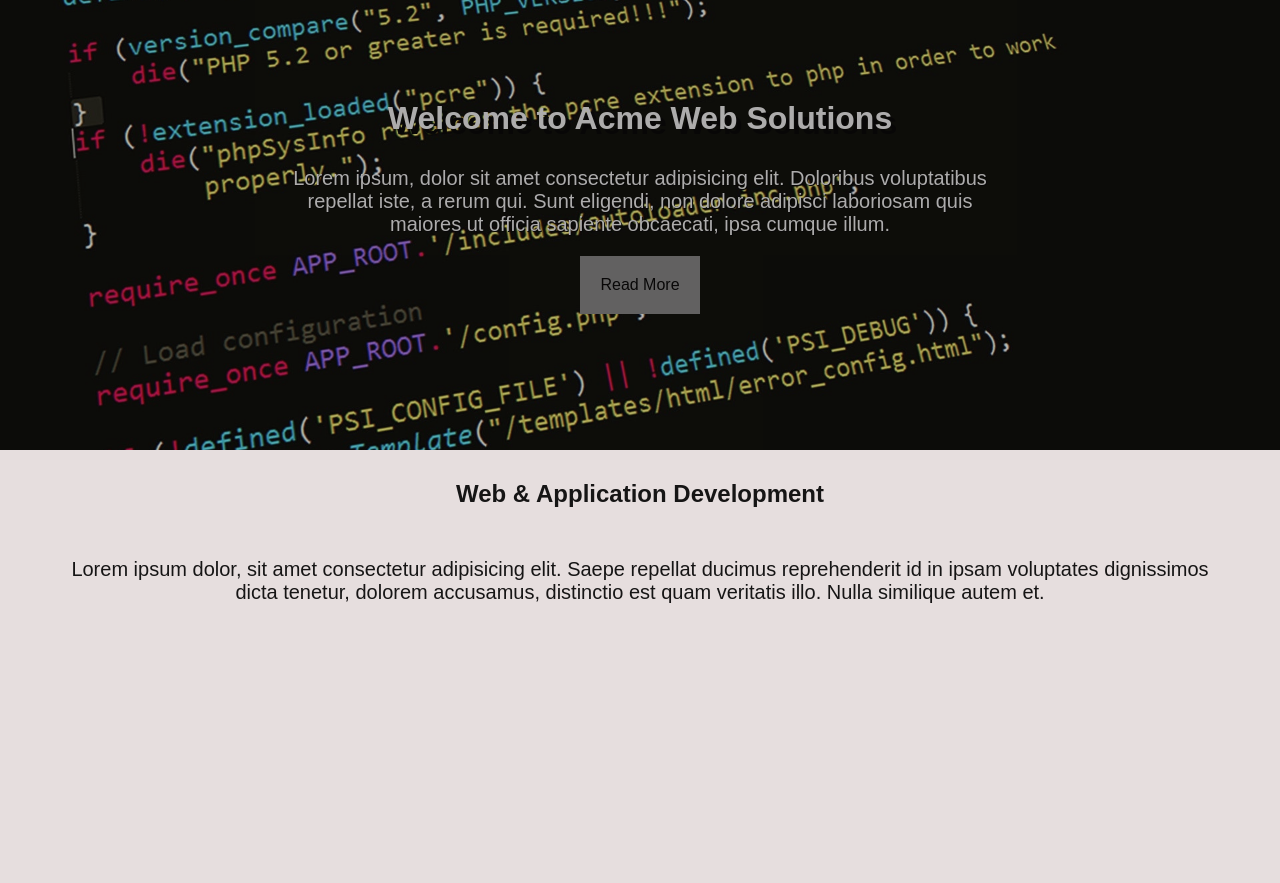
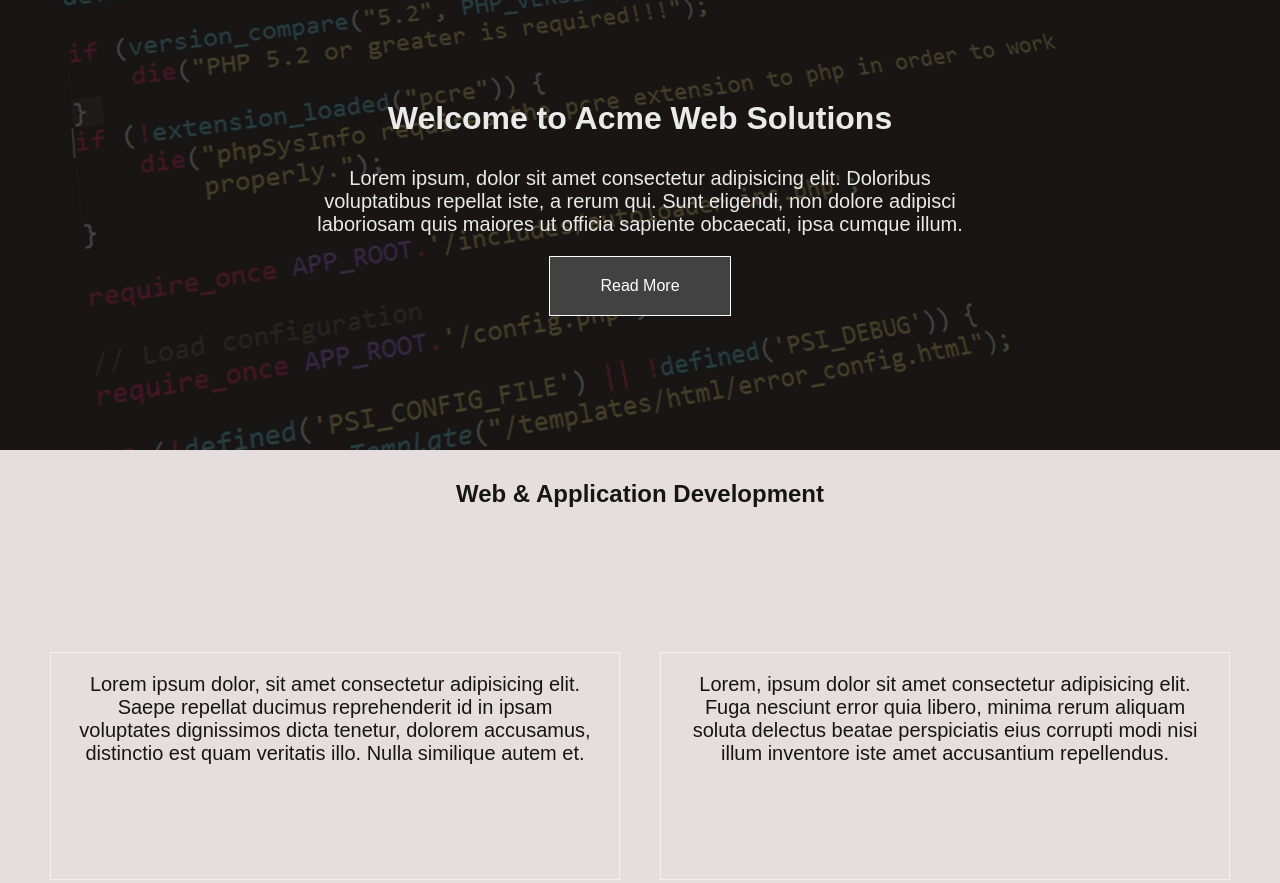
Before and after one commit to Rodrigo-FN/css-grid-responsive, a plain HTML site: page index.html in a window 1280 px wide. Shown: the top 883 px of the page. Drawn offline with Linux system fonts and the light colour scheme.

Commit message:
Finalizado

```diff
--- /dev/null
+++ b/estilos/media-query.css
@@ -0,0 +1,53 @@
+@media screen and (min-width: 700px) {
+    .cabecalho {
+        margin: auto;
+        max-width: 750px;
+    }
+
+    .cabecalho__div {
+        left: 0;
+    }
+
+    .cabecalho__botao {
+        background-color: rgb(66, 66, 66);
+        padding: 20px 50px;
+    }
+
+    .section-1 {
+        display: grid;
+        grid-template-columns: 1fr 1fr ;
+        grid-template-areas:
+            'titulo_web'
+            'texto_web'
+        ;
+    }
+
+    .titulo_web {
+        grid-column: span 2;
+    }
+
+    .texto_web{
+        margin: 20px;
+        border: 1px solid rgba(255, 255, 255, 0.616);
+    }
+
+    .central {
+        grid-template-rows: 1fr;
+        grid-template-columns: 1fr 1fr 1fr;
+    }
+
+    .div__central {
+        margin-left: 20px;
+    }
+
+    .section__white {
+        height: 250px;
+    }
+
+    .section__grid {
+        display: grid;
+        grid-template-columns: 1fr 1fr;
+    }
+
+
+}
--- a/estilos/style.css
+++ b/estilos/style.css
@@ -19,31 +19,49 @@ body {
 .cabecalho {
     min-height: 450px;
     text-align: center;
+    color: var(--branco-texto);
+}
+
+.cabecalho__div {
+    position: absolute;
+    width: 100%;
+    height: 450px;
     background: url('../img/back-cabecalho.jpg') no-repeat center;
     background-size: cover;
-    color: var(--branco-texto);
-    opacity: .7;
+    opacity: .2;
+    z-index: 1;
 }
 
+
 .cabecalho__titulo {
+    position: relative;
     padding: 100px 30px 30px 30px;
-    text-shadow: 5px 5px 0px black;
+    z-index: 3;
 }
 
 .cabecalho__texto {
+    position: relative;
     margin: auto;
     max-width: 800px;
     font-size: 20px;
-    text-shadow: 1px 1px 0px black;
     padding: 0px 30px 20px 30px;
+    z-index: 3;
 }
 
 .cabecalho__botao {
+    position: relative;
     display: inline-block;
     padding: 20px;
     background-color: gray;
-    color: black;
+    color: white;
     text-decoration: none;
+    border: 1px solid white;
+    z-index: 3;
+}
+
+.cabecalho__botao:hover {
+    background-color: #EAEAEA;
+    color: rgb(34, 33, 33);
 }
 
 
--- a/index.html
+++ b/index.html
@@ -5,18 +5,24 @@
     <meta http-equiv="X-UA-Compatible" content="IE=edge">
     <meta name="viewport" content="width=device-width, initial-scale=1.0">
     <link rel="stylesheet" href="estilos/style.css">
+    <link rel="stylesheet" href="./estilos/media-query.css">
     <title>CSS Grid Responsive Site</title>
 </head>
 <body>
     <header class="cabecalho">
+        <div class="cabecalho__div">
+
+        </div>
             <h1 class="cabecalho__titulo">Welcome to Acme Web Solutions</h1>
             <p class="cabecalho__texto">Lorem ipsum, dolor sit amet consectetur adipisicing elit. Doloribus voluptatibus repellat iste, a rerum qui. Sunt eligendi, non dolore adipisci laboriosam quis maiores ut officia sapiente obcaecati, ipsa cumque illum.</p>
-        <a class="cabecalho__botao" href="#">Read More</a>
+            <a class="cabecalho__botao" href="#navega">Read More</a>
+
     </header>
     <main>
         <section class="section-1">
-            <h2 class="section-1__titulo titulo">Web & Application Development</h2>
-            <p class="texto">Lorem ipsum dolor, sit amet consectetur adipisicing elit. Saepe repellat ducimus reprehenderit id in ipsam voluptates dignissimos dicta tenetur, dolorem accusamus, distinctio est quam veritatis illo. Nulla similique autem et.</p>
+            <h2 class="section-1__titulo titulo titulo_web">Web & Application Development</h2>
+            <p class="texto texto_web">Lorem ipsum dolor, sit amet consectetur adipisicing elit. Saepe repellat ducimus reprehenderit id in ipsam voluptates dignissimos dicta tenetur, dolorem accusamus, distinctio est quam veritatis illo. Nulla similique autem et.</p>
+            <p class="texto texto_web">Lorem, ipsum dolor sit amet consectetur adipisicing elit. Fuga nesciunt error quia libero, minima rerum aliquam soluta delectus beatae perspiciatis eius corrupti modi nisi illum inventore iste amet accusantium repellendus.</p>
         </section>
 
         <section class="central">
@@ -38,26 +44,28 @@
         </section>
 
         <section class="section__white">
-            <h2 class="titulo">We Handle all of your digital needs</h2>
+            <h2 class="titulo"><a name="navega">We Handle all of your digital needs</a></h2>
             <p class="texto">Lorem ipsum dolor sit amet consectetur, adipisicing elit. Quos officia voluptatem sequi ad in dolorum laborum temporibus facere, reiciendis autem molestias quas nihil veniam fugit doloremque fuga quisquam quae impedit.</p>
         </section>
 
+        <div class="section__grid">
             <section class="section__blue">
                 <h2 class="titulo">Contact Us</h2>
                 <p class="texto">Lorem ipsum dolor, sit amet consectetur adipisicing elit. Doloremque facere enim tenetur necessitatibus exercitationem eveniet recusandae explicabo obcaecati sapiente, placeat quisquam quis nobis deleniti, quae soluta cupiditate aut minus animi.</p>
-
                 <cite><p class="texto">contact@acmewebsolutions.test</p></cite>
             </section>
-
             <section class="section__gray">
                 <h2 class="titulo">About Our Company</h2>
                 <p class="texto">Lorem ipsum dolor sit amet consectetur adipisicing elit. Ducimus atque, facere adipisci minima maiores non sit illum consequuntur rem aliquam hic neque eius rerum nisi necessitatibus dicta dolor dolore cupiditate?</p>
             </section>
+        </div>
     </main>
     <footer>
         <p class="texto">Acme Web Solutions</p>
+        <div class="section__grid">
             <p>Project By <a href="https://github.com/Rodrigo-FN" target="_blank">Rodrigo Faria</a></p>
             <p>website inspired by <a href="https://traversymedia.com/" target="_blank">Traversy Media</a></p>
+        </div>
     </footer>
 </body>
 </html>
```
Lines whose indentation alone changed are shown as unchanged.
